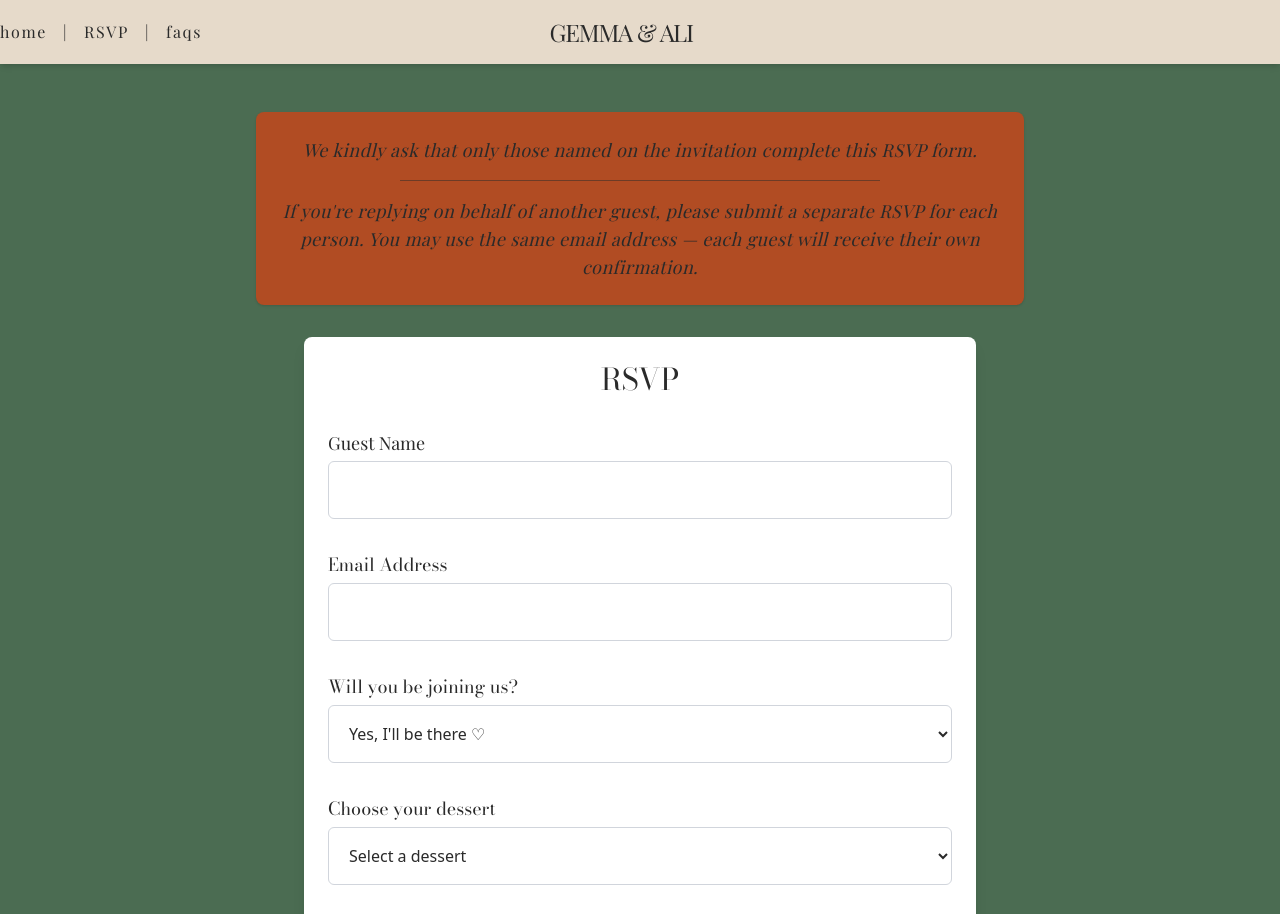
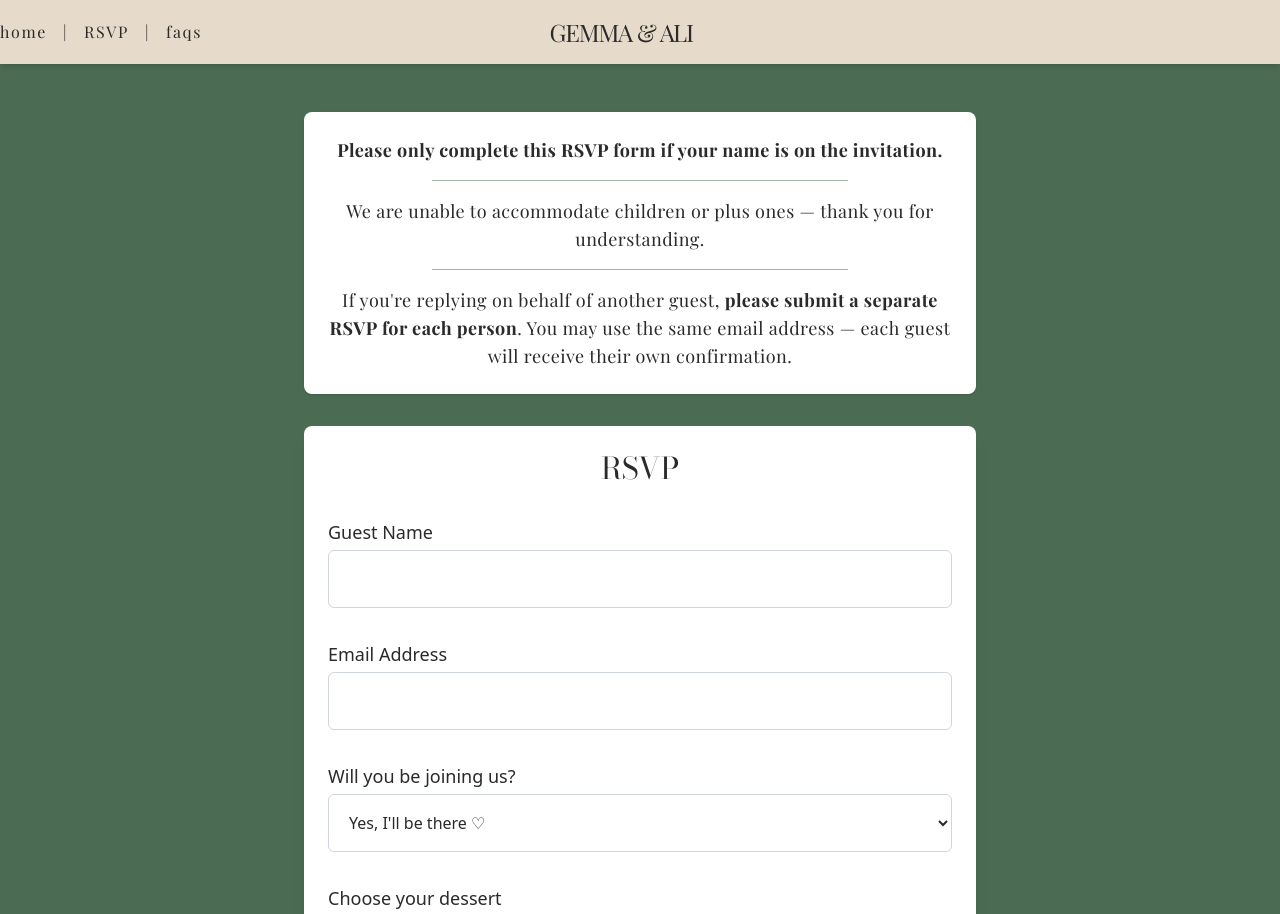
Before and after one commit to abigailridley/vanriley-wedding-site, a Next.js app: page /rsvp in a window 1280 px wide. Shown: the top 914 px of the page. Built offline with nearby package versions, Linux system fonts and the light colour scheme.

Commit message:
update main rsvp wording and styling

```diff
--- a/src/app/rsvp/page.tsx
+++ b/src/app/rsvp/page.tsx
@@ -115,16 +115,24 @@ const RSVPForm = () => {
 
   return (
     <section className="bg-green text-dark-grey px-[10vw] py-12">
-      <div className="max-w-3xl mx-auto mb-8 italic text-center text-md sm:text-lg font-playfair tracking-wide text-dark-grey bg-orange p-6 rounded-lg shadow-sm">
+      <div className="max-w-2xl mx-auto mb-8  text-center text-md sm:text-lg font-playfair tracking-wide text-dark-grey bg-white p-6 rounded-lg shadow-sm ">
         <p>
-          We kindly ask that only those named on the invitation complete this
-          RSVP form.
+          <strong>
+            Please only complete this RSVP form if your name is on the
+            invitation.
+          </strong>
         </p>
-        <hr className="my-4 w-2/3 mx-auto border-dark-grey opacity-50 " />
+        <hr className="my-4 w-2/3 mx-auto border-green opacity-50" />
         <p>
-          If you&apos;re replying on behalf of another guest, please submit a
-          separate RSVP for each person. You may use the same email address —
-          each guest will receive their own confirmation.
+          We are unable to accommodate children or plus ones — thank you for
+          understanding.
+        </p>
+        <hr className="my-4 w-2/3 mx-auto border-green opacity-50" />
+        <p>
+          If you&apos;re replying on behalf of another guest,{" "}
+          <strong>please submit a separate RSVP for each person</strong>. You
+          may use the same email address — each guest will receive their own
+          confirmation.
         </p>
       </div>
 
@@ -137,10 +145,7 @@ const RSVPForm = () => {
         </h2>
 
         <div>
-          <label
-            htmlFor="name"
-            className="block text-lg font-playfair text-hunter-green"
-          >
+          <label htmlFor="name" className="block text-lg  text-hunter-green">
             Guest Name
           </label>
           <input
@@ -154,10 +159,7 @@ const RSVPForm = () => {
         </div>
 
         <div>
-          <label
-            htmlFor="email"
-            className="block text-lg font-bodoni text-hunter-green"
-          >
+          <label htmlFor="email" className="block text-lg text-hunter-green">
             Email Address
           </label>
           <input
@@ -171,10 +173,7 @@ const RSVPForm = () => {
         </div>
 
         <div>
-          <label
-            htmlFor="rsvp"
-            className="block text-lg font-bodoni text-hunter-green"
-          >
+          <label htmlFor="rsvp" className="block text-lg  text-hunter-green">
             Will you be joining us?
           </label>
           <select
@@ -203,7 +202,7 @@ const RSVPForm = () => {
             <div>
               <label
                 htmlFor="dessert"
-                className="block text-lg font-bodoni text-hunter-green"
+                className="block text-lg  text-hunter-green"
               >
                 Choose your dessert
               </label>
@@ -230,7 +229,7 @@ const RSVPForm = () => {
             <div>
               <label
                 htmlFor="topping"
-                className="block text-lg font-bodoni text-hunter-green"
+                className="block text-lg  text-hunter-green"
               >
                 Choose a dessert topping
               </label>
@@ -256,7 +255,7 @@ const RSVPForm = () => {
             <div>
               <label
                 htmlFor="allergies"
-                className="block text-lg font-bodoni text-hunter-green"
+                className="block text-lg  text-hunter-green"
               >
                 Dietary requirements & Allergies (Optional)
               </label>
```
